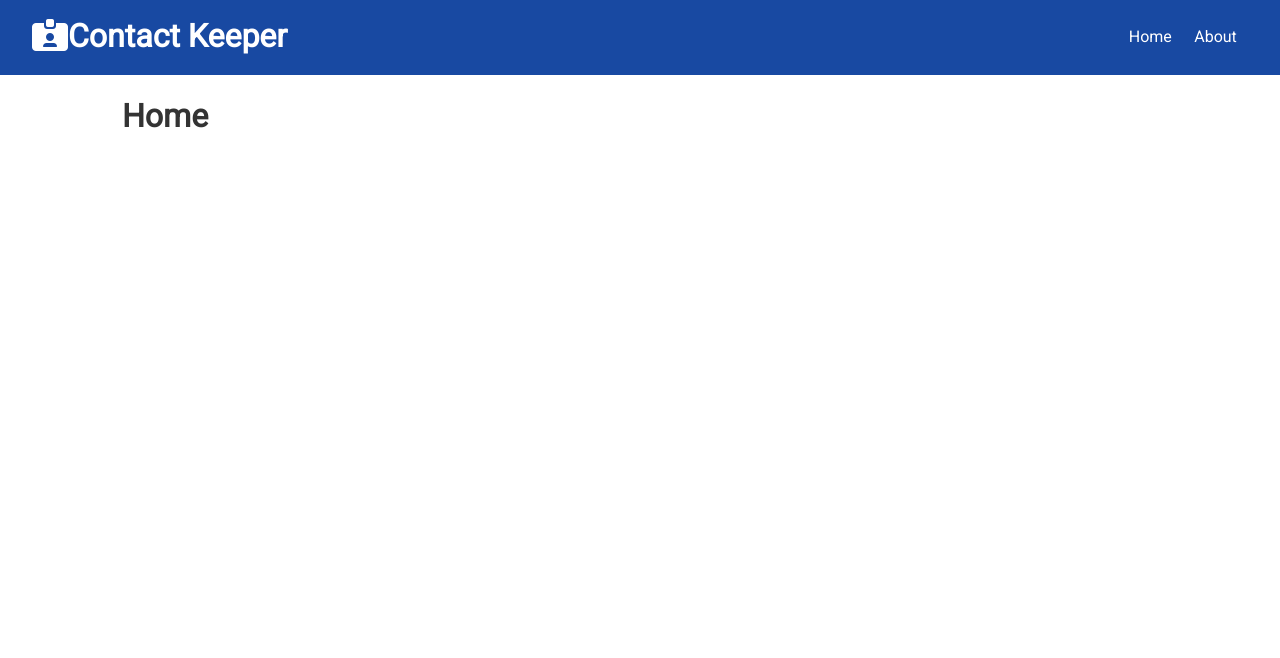
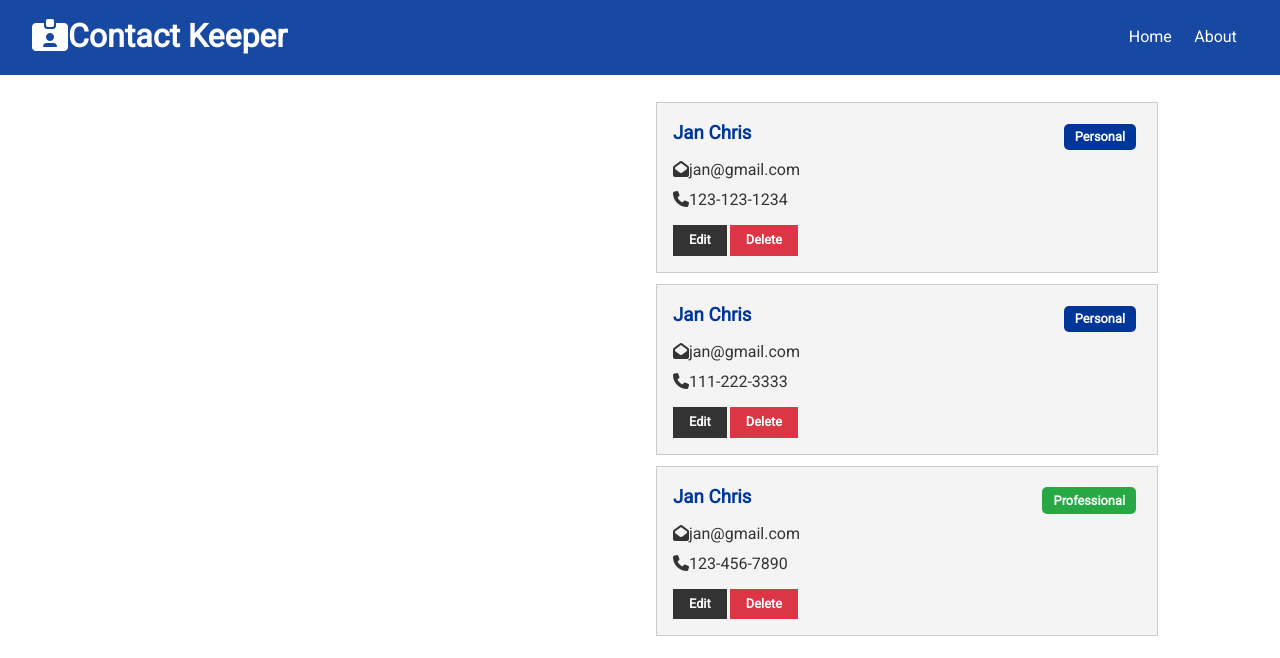
Before and after one commit to janchris80/contact-keeper, a React (Create React App) app in the folder client/: page / in a window 1280 px wide. Shown: the top 658 px of the page. Built offline with nearby package versions, Linux system fonts and the light colour scheme; the HTML template or start-up script is replaced by a standard one.

Commit message:
contact & contact item components

```diff
--- /dev/null
+++ b/client/src/components/contacts/ContactItem.js
@@ -0,0 +1,47 @@
+import React from 'react';
+import PropTypes from 'prop-types';
+
+const ContactItem = (props) => {
+  const { contact } = props;
+  const { name, email, phone, type } = contact;
+  return (
+    <div className='card bg-light'>
+      <h3 className='text-primary text-left'>
+        {name}
+        <span
+          style={{ float: 'right' }}
+          className={
+            'badge ' +
+            (type === 'professional' ? 'badge-success' : 'badge-primary')
+          }
+        >
+          {type.charAt(0).toUpperCase() + type.slice(1)}
+        </span>
+      </h3>
+      <ul className='list'>
+        {email && (
+          <li>
+            <i className='fas fa-envelope-open' />
+            {email}
+          </li>
+        )}
+        {phone && (
+          <li>
+            <i className='fas fa-phone' />
+            {phone}
+          </li>
+        )}
+      </ul>
+      <p>
+        <b className='btn btn-dark btn-sm'>Edit</b>
+        <b className='btn btn-danger btn-sm'>Delete</b>
+      </p>
+    </div>
+  );
+};
+
+ContactItem.propTypes = {
+  contact: PropTypes.object.isRequired,
+};
+
+export default ContactItem;
--- /dev/null
+++ b/client/src/components/contacts/Contacts.js
@@ -0,0 +1,21 @@
+import React, { useContext, Fragment } from 'react';
+import PropTypes from 'prop-types';
+import ContactContext from '../../context/contact/ContactContext';
+import ContactItem from './ContactItem';
+
+const Contacts = (props) => {
+  const contactContext = useContext(ContactContext);
+  const { contacts } = contactContext;
+
+  return (
+    <Fragment>
+      {contacts.map((contact, index) => (
+        <ContactItem contact={contact} key={index} />
+      ))}
+    </Fragment>
+  );
+};
+
+Contacts.propTypes = {};
+
+export default Contacts;
--- a/client/src/components/pages/Home.js
+++ b/client/src/components/pages/Home.js
@@ -1,10 +1,14 @@
 import React from 'react';
 import PropTypes from 'prop-types';
+import Contacts from '../contacts/Contacts';
 
 const Home = (props) => {
   return (
-    <div>
-      <h1>Home</h1>
+    <div className='grid-2'>
+      <div>{/* contacts form */}</div>
+      <div>
+        <Contacts />
+      </div>
     </div>
   );
 };
```
